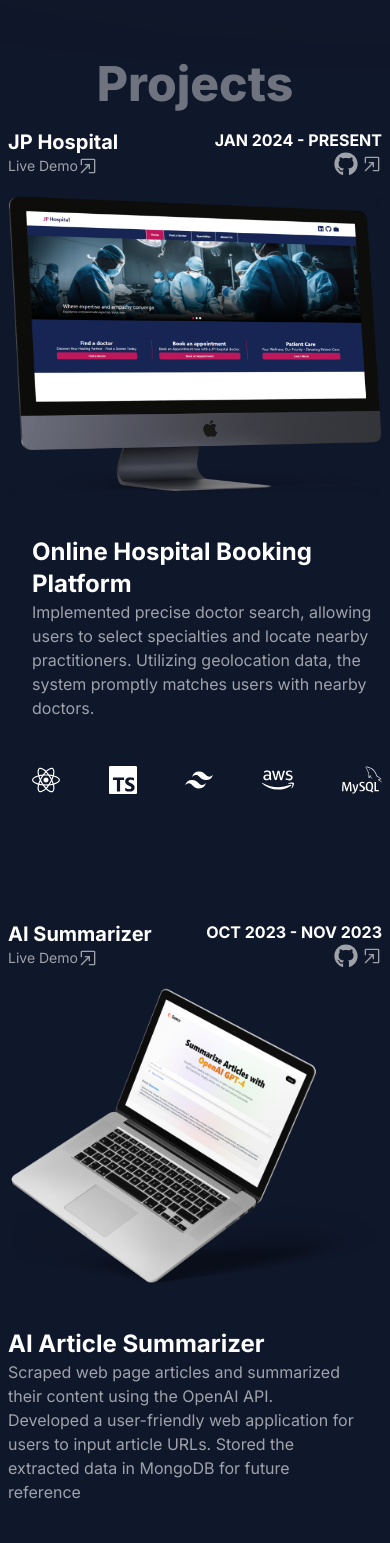
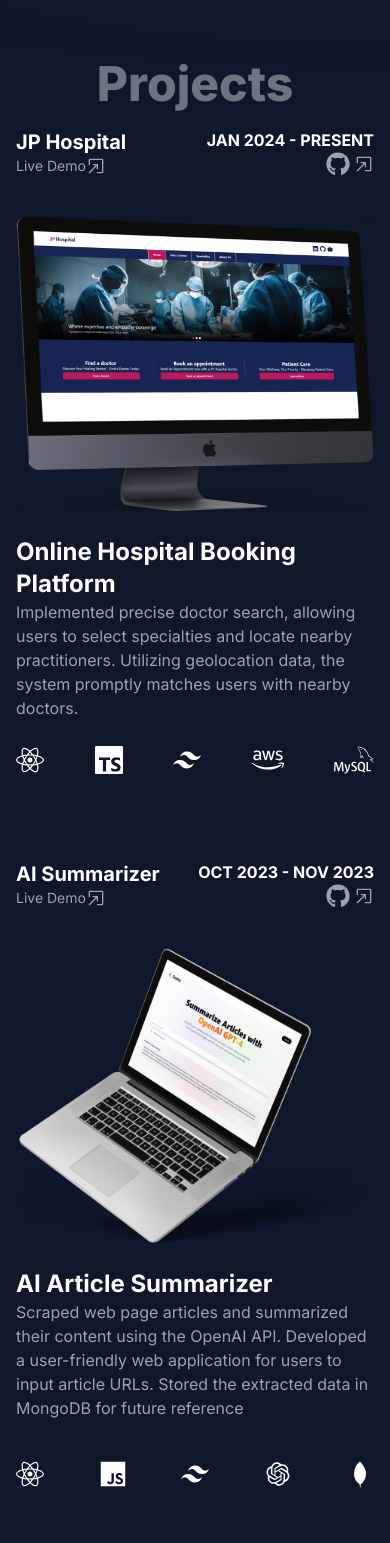
Before and after one commit to MrJuanPabloTheCreator/Portfolio, a Next.js app: page / in a window 390 px wide. Shown: the part 1380-2923 px from the top of the page. Built offline with nearby package versions, Linux system fonts and the light colour scheme.

Commit message:
Responsive fix

```diff
--- a/components/projects.tsx
+++ b/components/projects.tsx
@@ -17,7 +17,7 @@ export const Projects = () => {
         <h2 className="font-extrabold text-white/40 text-center mb-5 text-5xl">
           Projects
         </h2>
-        <div className="flex flex-col justify-center space-y-20 mx-2 md:w-[800px] md:mx-0">
+        <div className="flex flex-col justify-center space-y-20 mx-4 md:w-[800px] md:mx-0">
           <JpHospital/>
           <AiSummarizer/>
         </div>
--- a/components/projects/ai-summarizer.tsx
+++ b/components/projects/ai-summarizer.tsx
@@ -13,7 +13,7 @@ export const AiSummarizer = () => {
 
     return (
         <div
-            className="flex flex-col space-y-5 parent"
+            className="flex flex-col space-y-10 md:space-y-5 parent"
         >
             <div className="flex justify-between opacity-100 md:container">
               <div className="flex flex-col">
@@ -28,10 +28,10 @@ export const AiSummarizer = () => {
                 </Link>
               </div>
             </div>
-            <div className="flex flex-col md:flex-row justify-center">
-              <img src="MacBookSum.png" className="md:hidden h-[300px]"/>
-                <div className="flex justify-start w-full md:h-[430px] opacity-100 md:container-text">
-                  <div className="flex flex-col justify-between w-[350px] space-y-10 md:space-y-0 py-10 md:my-20">
+            <div className="flex flex-col md:h-[430px] md:flex-row justify-center">
+              <img src="MacBookSum.png" className="md:hidden h-[300px] sm:h-[400px] mb-5"/>
+                <div className="flex justify-start w-full opacity-100 md:container-text">
+                  <div className="flex flex-col justify-center md:w-[350px] space-y-10">
                     <div className="flex flex-col">
                       <h1 className="text-white font-bold text-2xl">AI Article Summarizer</h1>
                       <p className="text-white/60 text-md">
--- a/components/projects/jp-hospital.tsx
+++ b/components/projects/jp-hospital.tsx
@@ -10,7 +10,7 @@ export const JpHospital = () => {
 
   return (
     <div
-      className="flex flex-col space-y-5 parent"
+      className="flex flex-col space-y-10 md:space-y-5 parent"
     >
       <div className="flex justify-between opacity-100 md:container">
         <div className="flex flex-col">
@@ -37,11 +37,11 @@ export const JpHospital = () => {
           </Link>
         </div>
       </div>
-      <div className="flex flex-col md:flex-row justify-center">
+      <div className="flex flex-col md:h-[430px] md:flex-row justify-center">
         <img src="iMacPro.png" className="hidden md:block absolute h-[430px] pjimg1"/>
-        <img src="iMacPro.png" className="md:hidden h-[300px]"/>
-        <div className="flex justify-end w-full md:h-[430px] opacity-100 md:container-text">
-          <div className="flex flex-col justify-between w-[350px] space-y-10 md:space-y-0 py-10 md:my-20">
+        <img src="iMacPro.png" className="md:hidden h-[300px] sm:h-[400px] mb-5"/>
+        <div className="flex justify-end w-full opacity-100 md:container-text">
+          <div className="flex flex-col justify-center md:w-[350px] space-y-5">
             <div className="flex flex-col">
               <h1 className="text-white font-bold text-2xl">
                 Online Hospital Booking Platform
```
